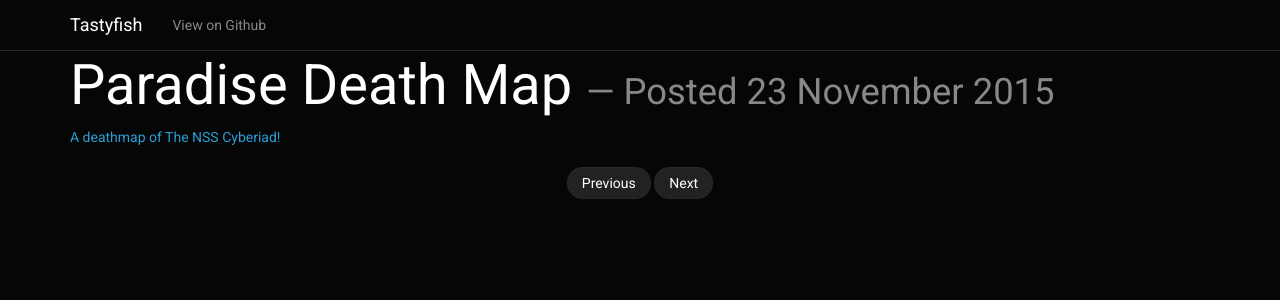
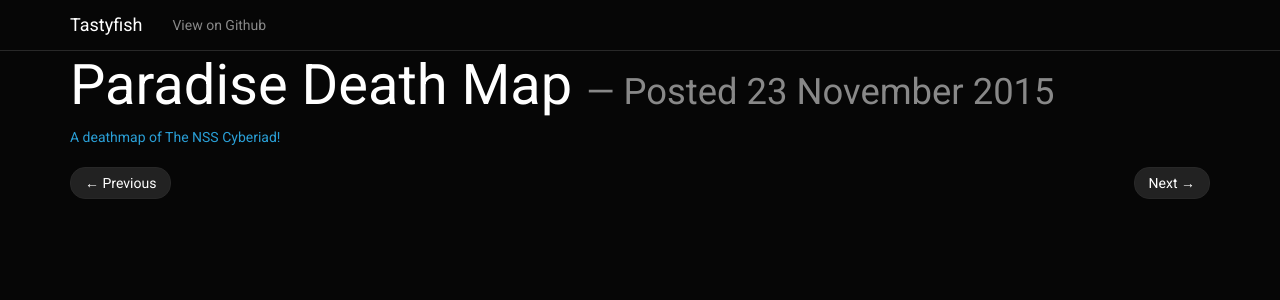
Before and after one commit to Tastyfish/tastyfish.github.io, a Jekyll site: the page built from _posts/2015-11-23-deathmap.md, in a window 1280 px wide. Shown: the top 300 px of the page. Built offline with Jekyll 4.4.1, drawn with Linux system fonts in a browser that asks for light colours; nearby versions of some CDN libraries.

Commit message:
Made prev/next buttons better

```diff
--- a/_layouts/post.html
+++ b/_layouts/post.html
@@ -13,10 +13,10 @@ layout: default
 	<nav>
 		<ul class="pager">
 			{% if page.previous %}
-			<li><a href="{{ site.basepath }}{{ page.previous.url }}">Previous</a></li>
+			<li class="previous"><a href="{{ site.basepath }}{{ page.previous.url }}"><span aria-hidden="true">&larr;</span> Previous</a></li>
 			{% endif %}
 			{% if page.next %}
-			<li><a href="{{ site.basepath }}{{ page.next.url }}">Next</a></li>
+			<li class="next"><a href="{{ site.basepath }}{{ page.next.url }}">Next <span aria-hidden="true">&rarr;</span></a></li>
 			{% endif %}
 		</ul>
 	</nav>
```
